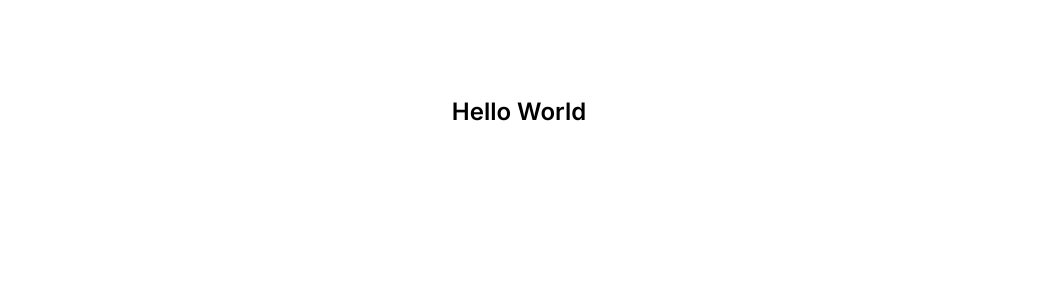
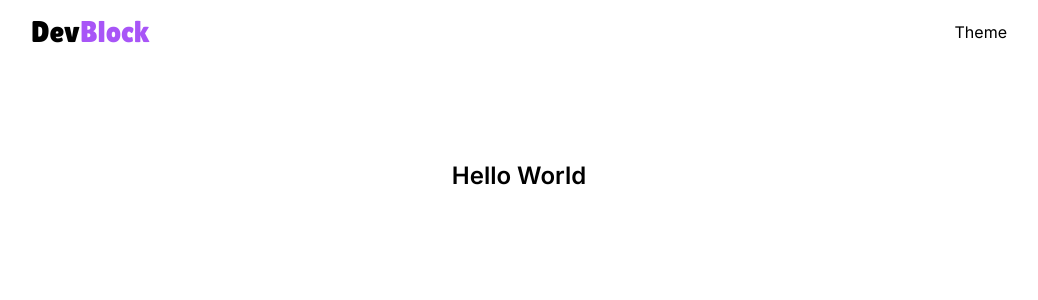
Before and after one commit to anoopraju31/nextjs-sanity-blog, a Next.js app: page / in a window 1280 px wide. Shown: the top 300 px of the page, without its empty margins (121-1159 px from the left). Built offline with nearby package versions, Linux system fonts and the light colour scheme.

Commit message:
Navbar Component added

```diff
--- a/app/layout.tsx
+++ b/app/layout.tsx
@@ -2,6 +2,7 @@ import type { Metadata } from 'next'
 import { Inter } from 'next/font/google'
 
 import './globals.css'
+import Navbar from '@/components/Navbar'
 
 const inter = Inter({ subsets: ['latin'] })
 
@@ -17,7 +18,10 @@ interface Props {
 export default function RootLayout({ children }: Readonly<Props>) {
 	return (
 		<html lang='en'>
-			<body className={inter.className}>{children}</body>
+			<body className={inter.className}>
+				<Navbar />
+				<main className='mx-auto max-w-5xl px-6'>{children}</main>
+			</body>
 		</html>
 	)
 }
--- /dev/null
+++ b/components/Navbar.tsx
@@ -0,0 +1,26 @@
+import { Lilita_One } from 'next/font/google'
+import Link from 'next/link'
+import { FC } from 'react'
+
+const font = Lilita_One({ weight: '400', subsets: ['latin'] })
+
+const Navbar: FC = () => {
+	return (
+		<div className='mx-auto max-w-5xl px-6'>
+			<div className='flex justify-between items-center h-16 w-full'>
+				<Link href='/'>
+					<div
+						style={{ fontFamily: font.style.fontFamily }}
+						className='text-3xl dark:text-amber-50'>
+						Dev
+						<span className='text-purple-500'>Block</span>
+					</div>
+				</Link>
+
+				<div className=''> Theme </div>
+			</div>
+		</div>
+	)
+}
+
+export default Navbar
```
